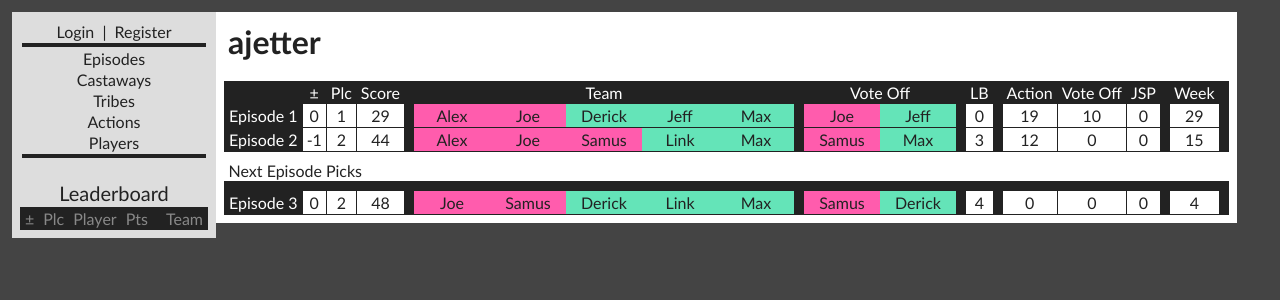
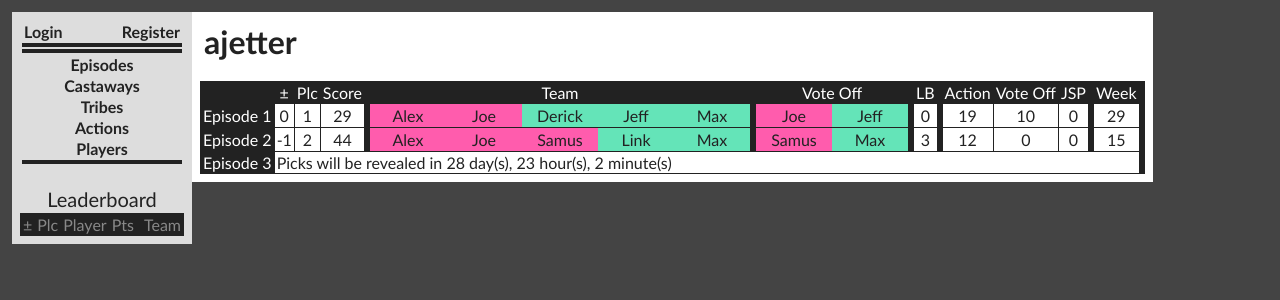
Before and after one commit to alexjetter/survivor, a Django app: page /season31/player/1/ in a window 1280 px wide. Shown: the top 300 px of the page. Run offline with Django 3.2, Linux system fonts and the light colour scheme; data comes from the database, SQL or seed files in the repository; both versions use the stored data as it was after the commit.

Commit message:
Date validation

```diff
--- /dev/null
+++ b/PuYYY_Info.txt
@@ -0,0 +1,4 @@
+hostname:
+	ssh.phx.nearlyfreespeech.net
+username:
+	alexjetter_aj3dsurvivor
--- a/season31/admin.py
+++ b/season31/admin.py
@@ -33,9 +33,10 @@ class CastawayActionInline(admin.StackedInline):
 class EpisodeAdmin(admin.ModelAdmin):
 	fieldsets = [
 		('General',{'fields': ['number','title']}),
-		('Date',{'fields': ['air_date']}),
+		('Date',{'fields': ['air_date','is_locked']}),
 	]
 	inlines = [CastawayEpisodeEpisodeInline]
+	list_display = ('number','title','air_date','is_locked')
 
 class CastawayAdmin(admin.ModelAdmin):
 	fieldsets = [
--- a/season31/models.py
+++ b/season31/models.py
@@ -1,5 +1,7 @@
-import datetime
 import logging
+import pytz
+from pytz import timezone
+from datetime import datetime
 
 from django.db import models
 from django.contrib.auth.models import User
@@ -36,9 +38,19 @@ class Player(models.Model):
 	def get_latest_player_episode(self):
 		return PlayerEpisode.objects.filter(player = self).latest()
 	def get_latest_episode(self):
-		return Episode.objects.latest()
+		try:
+			latestepisode = Episode.objects.filter(is_locked = True).latest()
+		except:
+			latestepisode = None;
+		return latestepisode
+	def get_next_episode(self):
+		try:
+			nextepisode = Episode.objects.filter(is_locked = False).latest()
+		except:
+			nextepisode = None;
+		return nextepisode
 	def get_leaderboard_player_episodes(self):
-		return PlayerEpisode.objects.filter(episode = Episode.objects.latest).order_by('-total_score')
+		return PlayerEpisode.objects.filter(episode = self.get_latest_episode()).order_by('-total_score')
 	class Meta:
 		ordering = ('user',)
 
@@ -68,6 +80,7 @@ class Episode(models.Model):
 	players = models.ManyToManyField(Player, through = 'PlayerEpisode', through_fields = ('episode', 'player'))
 	castaways = models.ManyToManyField(Castaway, through = 'CastawayEpisode', through_fields = ('episode', 'castaway'))
 	team_size = models.PositiveIntegerField(default = 5)
+	is_locked = models.BooleanField(default = False)
 	def __unicode__(self):
 		return "Episode %i" % (self.number)
 	def update_scores(self):
@@ -88,6 +101,25 @@ class Episode(models.Model):
 		return "E%s" % ("{0:02d}".format(self.number))
 	def air_day(self):
 		return self.air_date.strftime("%A")
+	def check_lock(self):
+		if self.is_locked:
+			return
+		est = timezone('US/Eastern')
+		if datetime.now(est) > self.air_date:
+			self.is_locked = True
+			self.save()
+			return True
+		return False
+	def time_to_lock(self):
+		est = timezone('US/Eastern')
+		if self.is_locked:
+			return "Locked"
+		timedelta = self.air_date - datetime.now(est)
+		if timedelta.days > 0:
+			return "%i day(s), %i hour(s), %i minute(s)" % (timedelta.days, timedelta.seconds//3600, (timedelta.seconds//60)%60)
+		if timedelta.days == 0 and timedelta.seconds//3600 > 0:
+			return "%i hour(s), %i minute(s)" % (timedelta.seconds//3600, (timedelta.seconds//60)%60)
+		return "%i minute(s)" % ((timedelta.seconds//60)%60)
 	class Meta:
 		ordering = ('number',)
 		get_latest_by = 'air_date'
--- a/season31/static/season31/style.css
+++ b/season31/static/season31/style.css
@@ -116,8 +116,8 @@ table, th, td{
 	border: 1px solid #222222;
 	padding-top: 1;
 	padding-bottom: 1;
-	padding-left: 4;
-	padding-right: 4;
+	padding-left: 2;
+	padding-right: 2;
 	spacing: 0;
 	border-collapse: collapse;
 	text-align: center;
@@ -134,7 +134,13 @@ table, th, td{
 .floatright {float: right;}
 .floatleft {float: left;}
 
-.font0{font-size: 0;}
+.font0{font-size: 0em;}
+.font12{font-size: 0.75em;}
+.font14{font-size: 0.875em;}
+.font16{font-size: 1em;}
+.font18{font-size: 1.125em;}
+.font20{font-size: 1.25em;}
+.font24{font-size: 1.5em;}
 
 .columnheader {
 	background-color: #222222;
--- a/season31/templates/season31/episode.html
+++ b/season31/templates/season31/episode.html
@@ -199,6 +199,11 @@
 		<td class="columnheader fgwhite"></td>
 		<td class="columnheader fgwhite">Total</td>
 	</tr>
+	{% if not episode.is_locked %}
+	<tr>
+		<td colspan=14>Picks will be revealed in {{ episode.time_to_lock }}</td>
+	</tr>
+	{% else %}
 	{% for playerepisode in episode.playerepisode_set.all %}
 	<tr>
 		<td class="columnheader fgwhite textright"><a href="{% url 'season31:player' playerepisode.player.id %}" class="fgwhite">{{ playerepisode.player }}</a></td>
@@ -235,6 +240,7 @@
 		<td>{{ playerepisode.total_score }}</td>
 	</tr>
 	{% endfor %}
+	{% endif %}
 </table>
 
 </div>
--- a/season31/templates/season31/menu.html
+++ b/season31/templates/season31/menu.html
@@ -1,24 +1,27 @@
 <div class="pad0 marg0">
 	{% if user.is_authenticated %}
 	<!--<div><a href="{% url 'season31:player' user.player.id %}" class="fgblack textbold">{{ user.username }}</a> ( <a href="{% url 'season31:logout' %}" class="fgblack">logout</a>)</div>-->
-	<div class="textcenter"><a href="{% url 'season31:player' user.player.id %}" class="fgblack textbold">My Moves</a></div>
-	<div class="textcenter">( <a href="{% url 'season31:logout' %}" class="fgblack">logout</a>)</div>
+	<div class="textleft font14 pad0 marg0"><a href="{% url 'season31:logout' %}" class="fgblack">logout</a></div>
+	<div class="textcenter textbold font24"><a href="{% url 'season31:player' user.player.id %}" class="fgblack">{{ user.username }}</a></div>
+	<div class="textcenter textbold"><a href="{% url 'season31:player' user.player.id %}" class="fgblack">Your Picks</a></div>
 	{% else %}
-	<div class="textcenter">
-		<span><a href="{% url 'season31:login' %}" class="fgblack">Login</a></span>
-		|
-		<span><a href="{% url 'season31:register' %}" class="fgblack">Register</a></span>
+	<div class="textleft textbold">
+		<a href="{% url 'season31:login' %}" class="fgblack">Login</a>
+		<a href="{% url 'season31:register' %}" class="fgblack floatright">Register</a>
 	</div>
 	{% endif %}
 	<div class="quarterspacer bgblack"></div>
-	{% if user.player %}
-	<div class="textcenter"><a href="{% url 'season31:episode' user.player.get_latest_episode.id %}" class="fgblack">Latest Episode</a></div>
+	{% if user.player and user.player.get_latest_episode%}
+	<div class="textcenter textbold"><a href="{% url 'season31:episode' user.player.get_latest_episode.id %}" class="fgblack">Latest Episode</a></div>
+	{% endif %}
+	{% if user.player and user.player.get_next_episode%}
+	<div class="textcenter textbold"><a href="{% url 'season31:episode' user.player.get_next_episode.id %}" class="fgblack">Next Episode</a></div>
+	{% endif %}
 	<div class="quarterspacer bgblack"></div>
-	{% endif %}
-	<div class="textcenter"><a href="{% url 'season31:episodes' %}" class="fgblack">Episodes</a></div>
-	<div class="textcenter"><a href="{% url 'season31:castaways' %}" class="fgblack">Castaways</a></div>
-	<div class="textcenter"><a href="{% url 'season31:tribes' %}" class="fgblack">Tribes</a></div>
-	<div class="textcenter"><a href="{% url 'season31:actions' %}" class="fgblack">Actions</a></div>
-	<div class="textcenter"><a href="{% url 'season31:players' %}" class="fgblack">Players</a></div>
+	<div class="textcenter textbold"><a href="{% url 'season31:episodes' %}" class="fgblack">Episodes</a></div>
+	<div class="textcenter textbold"><a href="{% url 'season31:castaways' %}" class="fgblack">Castaways</a></div>
+	<div class="textcenter textbold"><a href="{% url 'season31:tribes' %}" class="fgblack">Tribes</a></div>
+	<div class="textcenter textbold"><a href="{% url 'season31:actions' %}" class="fgblack">Actions</a></div>
+	<div class="textcenter textbold"><a href="{% url 'season31:players' %}" class="fgblack">Players</a></div>
 	<div class="quarterspacer bgblack"></div>
 </div>
--- a/season31/templates/season31/player.html
+++ b/season31/templates/season31/player.html
@@ -36,17 +36,20 @@
 		<td class="columnheader"></td>
 	</tr>
 	{% for playerepisode in player.playerepisode_set.all %}
-	{% if playerepisode == player.playerepisode_set.latest %}
+	{% if playerepisode.episode.check_lock %}
+	{% endif %}
+	{% if not playerepisode.episode.is_locked and player == user.player and playerepisode.episode = player.get_next_episode %}
 	<tr>
 		<td class="noborder padtb4" colspan=17></td>
 	</tr>
 	<tr>
-		<td class="noborder textleft" colspan=17>Next Episode Picks</td>
+		<td class="noborder textleft" colspan=17>{{ playerepisode.episode.time_to_lock }} left to make your picks</td>
 	</tr>
 	<tr>
 		<td class="bgblack padtb4" colspan=17></td>
 	</tr>
 	{% endif %}
+	{% if playerepisode.episode.is_locked or player == user.player%}
 	<tr>
 		<td class="columnheader texttop"><a href="{% url 'season31:episode' playerepisode.episode.id %}" class="fgwhite">{{ playerepisode.episode }}</a></td>
 		<td>{{ playerepisode.movement }}</td>
@@ -84,8 +87,15 @@
 		<td>{{ playerepisode.week_score }}</td>
 		<td class="columnheader fgwhite"></td>
 	</tr>
+	{% else %}
+	<tr>
+		<td class="columnheader texttop"><a href="{% url 'season31:episode' playerepisode.episode.id %}" class="fgwhite">{{ playerepisode.episode }}</a></td>
+		<td class="textleft" colspan=15>Picks will be revealed in {{ playerepisode.episode.time_to_lock }}</td>
+		<td class="columnheader fgwhite"></td>
+	</tr>
+	{% endif %}
 	{% endfor %}
-	{% if user.player == player %}
+	{% if user.player == player and not player.playerepisode_set.latest.episode.is_locked %}
 	<!--
 	<tr>
 		<td class="bgwhite noborder"></td>
--- a/season31/views.py
+++ b/season31/views.py
@@ -6,7 +6,7 @@ from django.http import HttpResponseRedirect, HttpResponse
 from django.shortcuts import get_object_or_404, render
 from django.shortcuts import render_to_response
 from django.template import RequestContext, loader
-from django.utils import timezone
+from pytz import timezone
 from django.views import generic
 from random import randint
 
@@ -98,7 +98,9 @@ def register(request):
 					pick = Pick(player_episode = playerepisode, castaway_episode = ce, type = "VO")
 					pick.save()
 			registered = True
-			return render_to_response('season31/login.html', {}, context)
+			user = authenticate(username = request.POST['username'], password = request.POST['password'])
+			login(request, user)
+			return render(request, 'season31/player.html', {'player': user.player,})
 		else:
 			print user_form.errors
 	else:
@@ -110,7 +112,7 @@ def user_login(request):
 	if request.method == 'POST':
 		username = request.POST['username']
 		password = request.POST['password']
-		user = authenticate(username=username, password=password)
+		user = authenticate(username = username, password = password)
 		if user:
 			if user.is_active:
 				login(request, user)
@@ -167,7 +169,8 @@ def addepisode(request): # TODO: Add random toggle
 		teamsize = request.POST['teamsize']
 	except:
 		return HttpResponseRedirect('/season31/')
-	ne = Episode(title = "New Episode", number = le.number + 1, air_date = timezone.now(), team_size = teamsize)
+	est = timezone('US/Eastern')
+	ne = Episode(title = "New Episode", number = le.number + 1, air_date = datetime.now(est), team_size = teamsize)
 	ne.save()
 	for c in Castaway.objects.all():
 		if not c.voted_out():
@@ -186,6 +189,8 @@ def addepisode(request): # TODO: Add random toggle
 				pick = Pick(player_episode = npe, castaway_episode = ce, type = "VO")
 				pick.save()
 	return HttpResponseRedirect('/season31/episode/%d' % (ne.id))
+
+# def fillskippedmoves
 
 def updateceactions(request, e_id):
 	action = Action.objects.get(id = int(request.POST['action']))
@@ -261,6 +266,8 @@ def updateepisodedatetime(request, e_id):
 		airdatetime = datetime.strptime(airdatetime_str, "%Y%m%d %H")
 	except:
 		airdatetime = None
+	est = timezone('US/Eastern')
+	airdatetime.replace(tzinfo = est)
 	print airdatetime
 	if airdatetime:
 		e.air_date = airdatetime
--- a/survivor/settings.py
+++ b/survivor/settings.py
@@ -88,7 +88,7 @@ DATABASES = {
 
 LANGUAGE_CODE = 'en-us'
 
-TIME_ZONE = 'America/Los_Angeles'
+TIME_ZONE = 'America/New_York'
 
 USE_I18N = True
 
```
Also changed, not shown: db.sqlite3, season31/migrations/0013_episode_is_locked.py (added), season31/static/season31/images/Abi-Maria.png (renamed from season31/static/season31/images/Abi Maria.png), season31/static/season31/images/Peih-Gee.png (renamed from season31/static/season31/images/Peih Gee.png).
